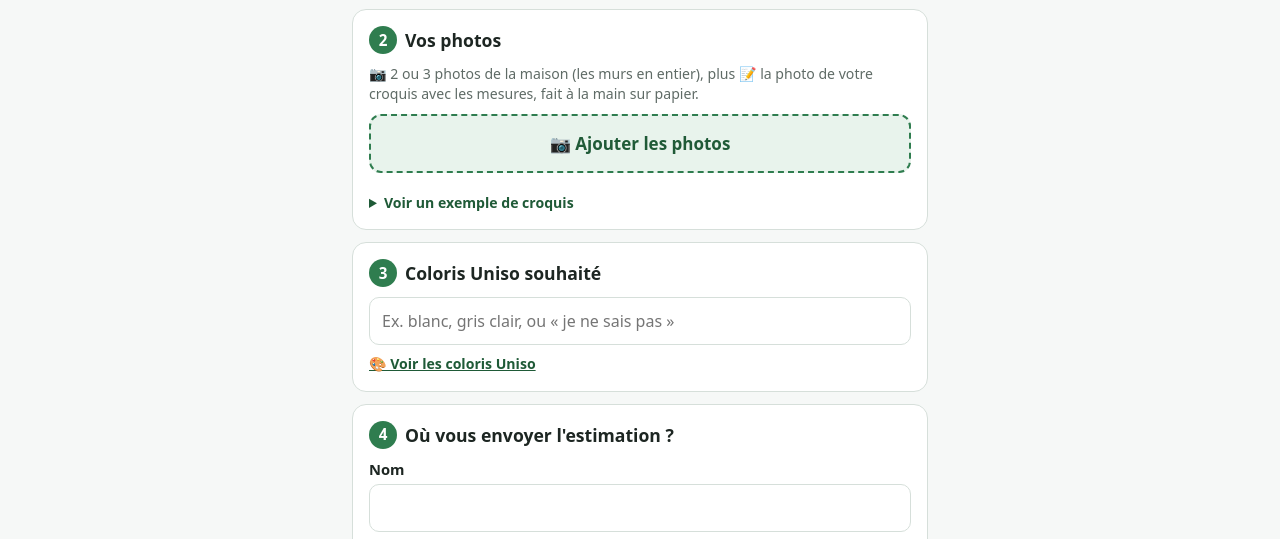
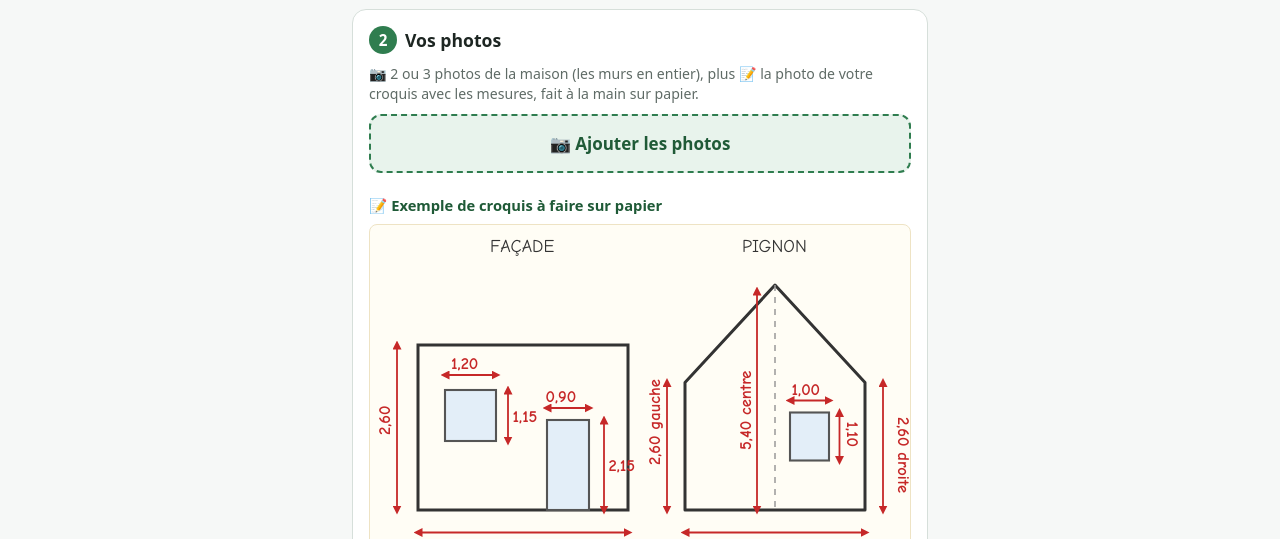
Before and after one commit to constructionlancieux-web/pub-facebook-, a plain HTML site: page index.html in a window 1280 px wide. Shown: the part 356-895 px from the top of the page. Drawn offline with Linux system fonts and the light colour scheme.

Commit message:
Add files via upload

```diff
--- a/index.html
+++ b/index.html
@@ -35,8 +35,8 @@ h2{margin:0 0 10px;font-size:1.1rem;display:flex;align-items:center}
 .photos img{width:100%;height:100%;object-fit:cover}
 .photos button{position:absolute;top:3px;right:3px;background:rgba(0,0,0,.6);color:#fff;border:none;border-radius:50%;width:24px;height:24px;padding:0;font-size:.9rem}
 .aide{font-size:.88rem;color:var(--gris);margin:0 0 10px}
-details{margin-top:10px;font-size:.88rem}
-summary{color:var(--vert-f);font-weight:600;cursor:pointer}
+.exemple{margin-top:12px}
+.extitre{font-weight:700;font-size:.92rem;color:var(--vert-f)}
 svg.ex{width:100%;height:auto;background:#fffdf5;border:1px solid #eee3c4;border-radius:8px;margin-top:8px}
 label.l{display:block;font-weight:600;font-size:.92rem;margin:10px 0 4px}
 input[type=text],input[type=tel],input[type=email]{width:100%;padding:12px;border:1.5px solid var(--bord);border-radius:10px;font-size:1rem;font-family:inherit}
@@ -86,23 +86,48 @@ footer{text-align:center;font-size:.75rem;color:var(--gris);padding:0 16px 24px}
     <p class="aide">📷 2 ou 3 photos de la maison (les murs en entier), plus 📝 la photo de votre croquis avec les mesures, fait à la main sur papier.</p>
     <label class="drop">📷 Ajouter les photos<input type="file" id="fichiers" accept="image/*" multiple></label>
     <div class="photos" id="photos"></div>
-    <details>
-      <summary>Voir un exemple de croquis</summary>
-      <svg class="ex" viewBox="0 0 340 170">
-        <g fill="none" stroke="#333" stroke-width="2" stroke-linejoin="round">
-          <path d="M20 135 L20 60 L170 60 L170 135 Z"/>
-          <path d="M215 135 L215 70 L265 30 L315 70 L315 135 Z"/>
+    <div class="exemple">
+      <div class="extitre">📝 Exemple de croquis à faire sur papier</div>
+      <svg class="ex" viewBox="0 0 360 250">
+        <defs><marker id="fl" viewBox="0 0 10 10" refX="5" refY="5" markerWidth="5" markerHeight="5" orient="auto-start-reverse"><path d="M0,0 L10,5 L0,10 z" fill="#c62828"/></marker></defs>
+        <g font-family="Comic Sans MS,Segoe Print,cursive" font-size="12" fill="#333"><text x="80" y="18">FAÇADE</text><text x="248" y="18">PIGNON</text></g>
+        <!-- façade -->
+        <g fill="none" stroke="#333" stroke-width="2"><rect x="32" y="80" width="140" height="110"/></g>
+        <g fill="#e3eef8" stroke="#555" stroke-width="1.4"><rect x="50" y="110" width="34" height="34"/><rect x="118" y="130" width="28" height="60"/></g>
+        <g stroke="#c62828" stroke-width="1.2" fill="none" marker-start="url(#fl)" marker-end="url(#fl)">
+          <line x1="32" y1="205" x2="172" y2="205"/>
+          <line x1="18" y1="80" x2="18" y2="190"/>
+          <line x1="50" y1="100" x2="84" y2="100"/><line x1="92" y1="110" x2="92" y2="144"/>
+          <line x1="118" y1="122" x2="146" y2="122"/><line x1="156" y1="130" x2="156" y2="190"/>
         </g>
-        <g fill="none" stroke="#666" stroke-width="1.5"><rect x="40" y="78" width="24" height="28"/><rect x="125" y="78" width="24" height="28"/><rect x="84" y="95" width="22" height="40"/><rect x="254" y="80" width="22" height="26"/></g>
-        <g font-family="Comic Sans MS,cursive" font-size="13" fill="#c62828">
-          <text x="70" y="155">10,20 m</text><text x="0" y="102" transform="rotate(-90 12 100)">2,60 m</text>
-          <text x="240" y="155">7,50 m</text><text x="320" y="90">5,40</text>
-          <text x="38" y="74" font-size="10">1,20×1,15</text><text x="80" y="91" font-size="10">0,90×2,15</text>
+        <g font-family="Comic Sans MS,Segoe Print,cursive" font-size="11" fill="#c62828" font-weight="700">
+          <text x="80" y="220">10,20</text>
+          <text x="13" y="140" transform="rotate(-90 13 140)">2,60</text>
+          <text x="54" y="96">1,20</text><text x="95" y="131">1,15</text>
+          <text x="117" y="118">0,90</text><text x="159" y="164">2,15</text>
         </g>
-        <g font-family="Comic Sans MS,cursive" font-size="12" fill="#333"><text x="65" y="22">Façade</text><text x="242" y="18">Pignon</text></g>
+        <!-- pignon -->
+        <g fill="none" stroke="#333" stroke-width="2" stroke-linejoin="round"><path d="M210 190 L210 105 L270 40 L330 105 L330 190 Z"/></g>
+        <line x1="270" y1="40" x2="270" y2="190" stroke="#999" stroke-dasharray="4 4"/>
+        <g fill="#e3eef8" stroke="#555" stroke-width="1.4"><rect x="280" y="125" width="26" height="32"/></g>
+        <g stroke="#c62828" stroke-width="1.2" fill="none" marker-start="url(#fl)" marker-end="url(#fl)">
+          <line x1="210" y1="205" x2="330" y2="205"/>
+          <line x1="198" y1="105" x2="198" y2="190"/>
+          <line x1="342" y1="105" x2="342" y2="190"/>
+          <line x1="258" y1="44" x2="258" y2="190"/>
+          <line x1="280" y1="117" x2="306" y2="117"/><line x1="313" y1="125" x2="313" y2="157"/>
+        </g>
+        <g font-family="Comic Sans MS,Segoe Print,cursive" font-size="11" fill="#c62828" font-weight="700">
+          <text x="256" y="220">7,50</text>
+          <text x="193" y="160" transform="rotate(-90 193 160)">2,60 gauche</text>
+          <text x="352" y="128" transform="rotate(90 352 128)">2,60 droite</text>
+          <text x="254" y="150" transform="rotate(-90 254 150)">5,40 centre</text>
+          <text x="281" y="113">1,00</text><text x="318" y="131" transform="rotate(90 318 131)">1,10</text>
+        </g>
+        <text x="180" y="243" text-anchor="middle" font-size="10.5" fill="#5f6b66">Mesures en mètres. Pour chaque porte et fenêtre : largeur + hauteur.</text>
       </svg>
-      <p class="aide" style="margin-top:6px">Longueur et hauteur de chaque mur, hauteur du pignon jusqu'à la pointe, et taille des fenêtres et portes. À 10 cm près, c'est suffisant.</p>
-    </details>
+      <p class="aide" style="margin:6px 0 0">Pour chaque mur : la longueur et la hauteur. Pour le pignon : la hauteur à gauche, à droite et au centre (jusqu'à la pointe). À 10 cm près, c'est suffisant.</p>
+    </div>
   </div>
 
   <div class="card">
@@ -153,8 +178,13 @@ const MAX_PHOTOS = 6;
 const $ = id => document.getElementById(id);
 const v = id => ($(id).value || "").trim();
 const P = new URLSearchParams(location.search);
-const SOURCE = P.get("src") || "direct";
+// lien court : .../?broons  → commune « Broons », source fb-broons
+const RAW = location.search.slice(1);
+const SLUG = RAW && !RAW.includes("=") ? decodeURIComponent(RAW) : "";
+const SOURCE = P.get("src") || (SLUG ? "fb-" + SLUG : "direct");
+const nomDeSlug = s => s.split("-").map(m => ["sur","sous","en","de","du","la","le","les","d","l"].includes(m) ? m : m.charAt(0).toUpperCase() + m.slice(1)).join("-");
 if (P.get("commune")) $("commune").value = P.get("commune");
+else if (SLUG) $("commune").value = nomDeSlug(SLUG);
 if (P.get("pose") === "kit") $("kit").checked = true;
 if (P.get("pose") === "pose") $("ent").checked = true;
 let photos = [];
```
